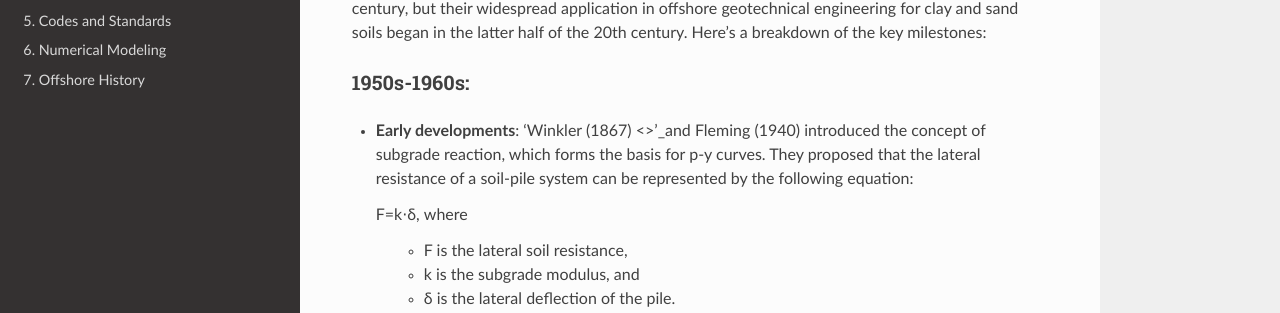
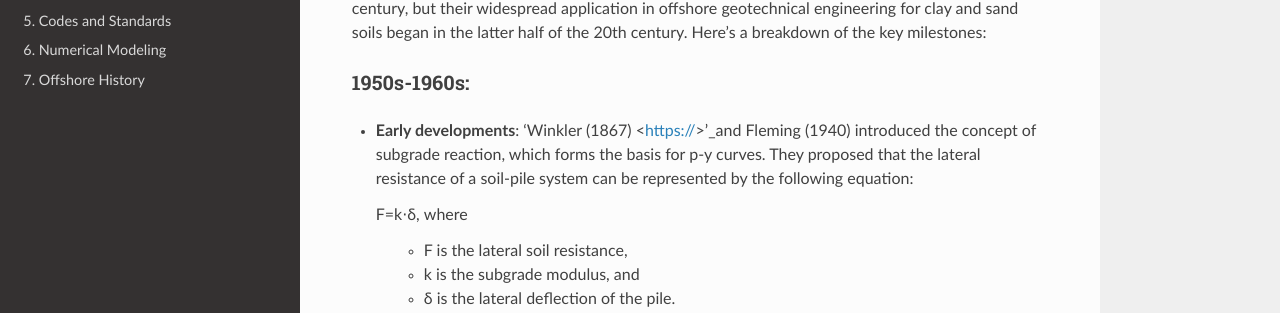
Before and after one commit to jrson11/GeoSohn, a Sphinx documentation site: the page built from docs/source/3_1-py_curve.rst, in a window 1280 px wide and 900 px high. Shown: the part 243-556 px from the top of the window. Built offline with Sphinx 7.4.7 and the Read the Docs theme 2.0.0, drawn with Linux system fonts in a browser that asks for light colours; some of the changed lines change nothing that is shown.

Commit message:
Update 3_1-py_curve.rst

```diff
--- a/docs/source/3_1-py_curve.rst
+++ b/docs/source/3_1-py_curve.rst
@@ -9,7 +9,7 @@
 1950s-1960s:
 .............
 
-- **Early developments**: 'Winkler (1867) <>'_and Fleming (1940) introduced the concept of subgrade reaction, which forms the basis for p-y curves. They proposed that the lateral resistance of a soil-pile system can be represented by the following equation:
+- **Early developments**: 'Winkler (1867) <https://>'_and Fleming (1940) introduced the concept of subgrade reaction, which forms the basis for p-y curves. They proposed that the lateral resistance of a soil-pile system can be represented by the following equation:
 
   F=k⋅δ,
   where
```
